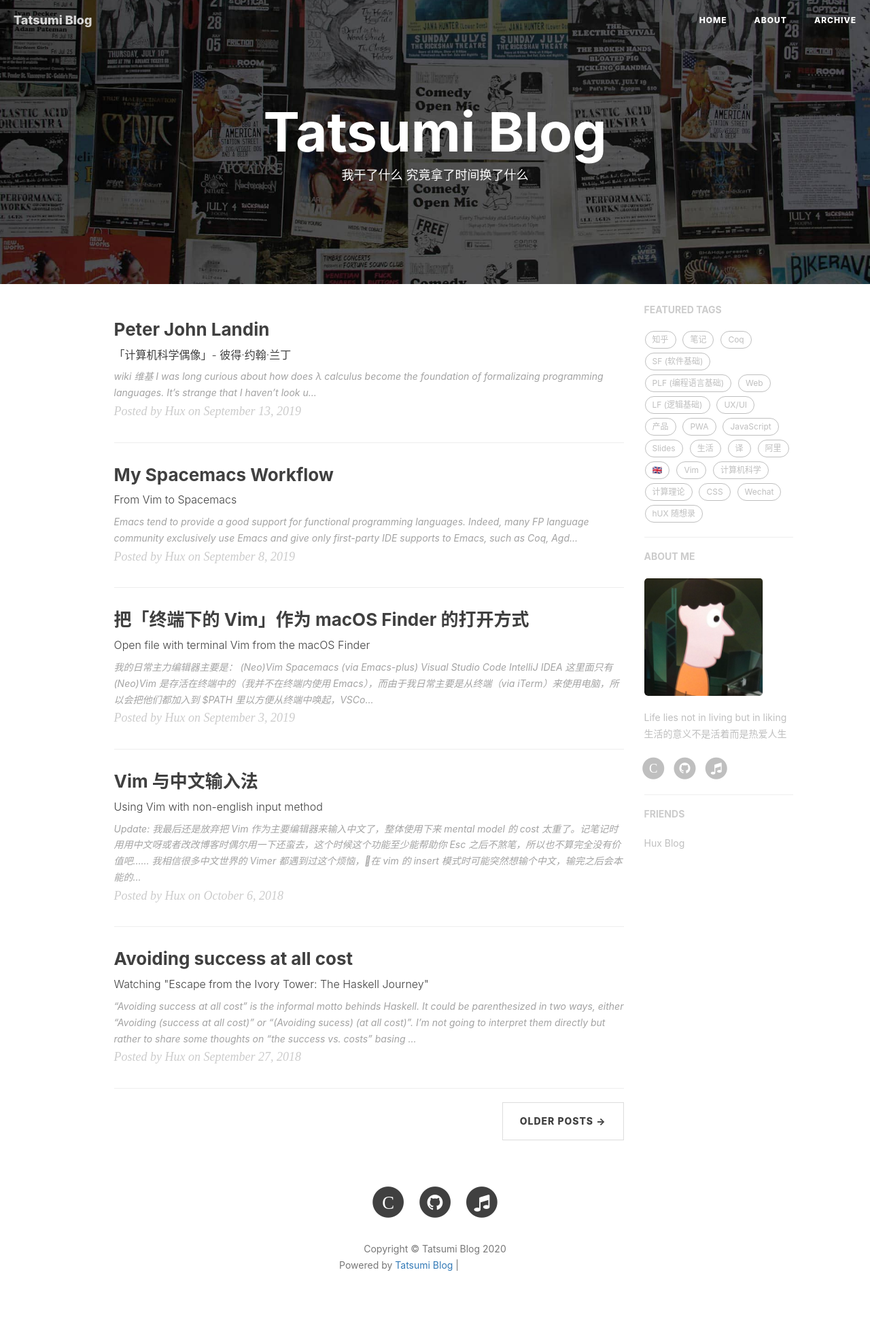
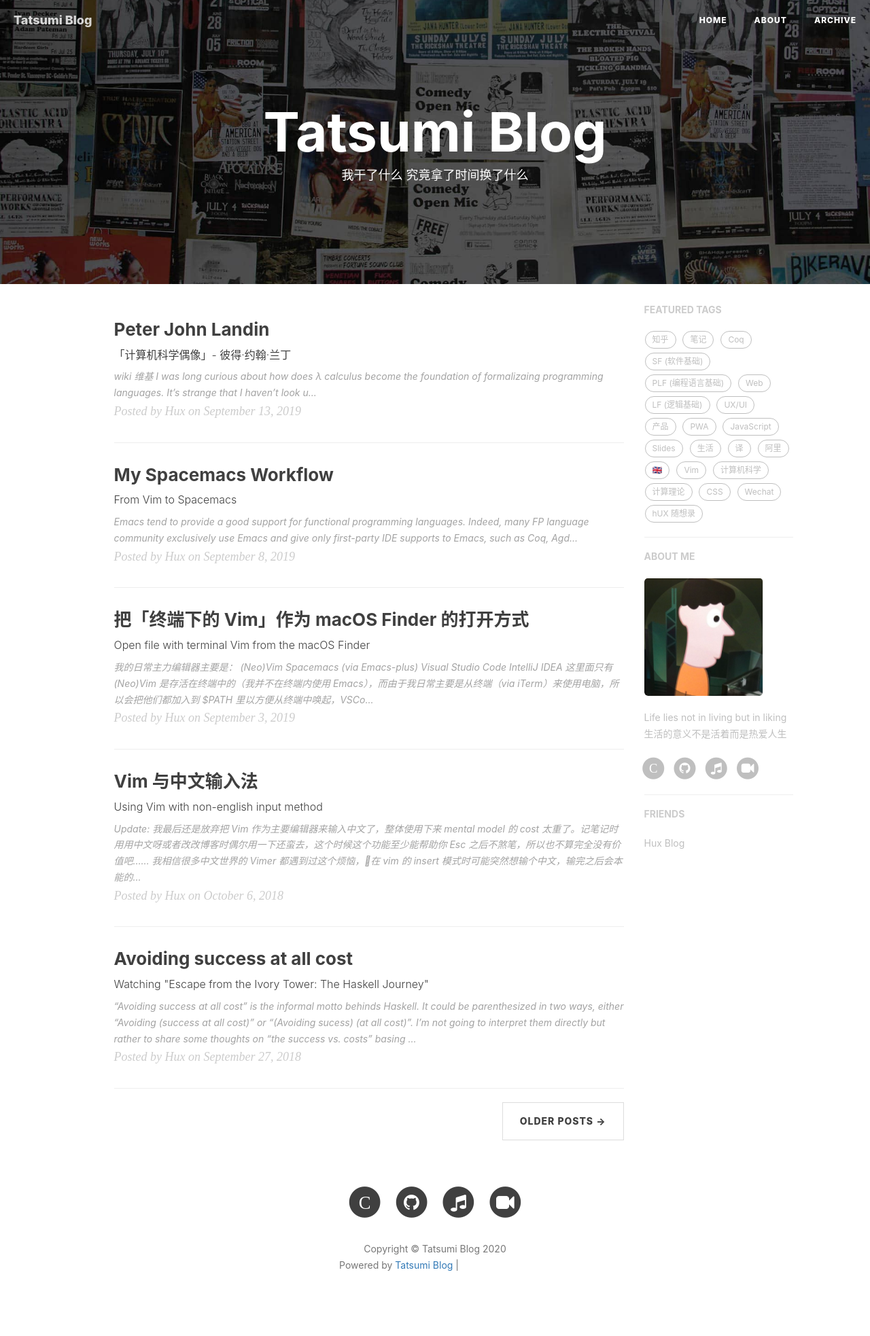
Before and after one commit to tatsumiw/tatsumiw.github.io, a Jekyll site: the page built from index.html, in a window 1280 px wide. Shown: the whole page at 68% size. Built offline with Jekyll 4.4.1, drawn with Linux system fonts in a browser that asks for light colours; nearby versions of some CDN libraries; the list of posts is cut into pages by our own code; comment, search, counter and statistics services are not loaded; grey boxes are pictures that could not be loaded.

Commit message:
20200406 modify

```diff
--- a/_config.yml
+++ b/_config.yml
@@ -1,6 +1,6 @@
 # Site settings
 title: Tatsumi Blog
-SEOTitle: Tatsumi的博客|Tatsumi Blog
+SEOTitle: Tatsumi Blog
 header-img: img/home-bg.jpg
 email: m13682288507@163.com
 description: "黑客与画家 | Tatsumi"
@@ -14,12 +14,13 @@ future: true
 # SNS settings
 RSS: false
 #weibo_username:     tatsumi
-#zhihu_username:     huxpro
+#zhihu_username:     tatsumi
 github_username:     tatsumiw
 oschina_username:    wtatsumi
 music_username:      61056276
-#twitter_username:   huxpro
-#facebook_username:  huxpro
+bililibi_username:   242692936
+#twitter_username:   tatsumi
+#facebook_username:  tatsumi
 #linkedin_username:  firstname-lastname-idxxxx
 
 
--- a/_includes/sns-links.html
+++ b/_includes/sns-links.html
@@ -98,4 +98,14 @@
     </a>
   </li>
   {% endif %}
+  {% if site.bililibi_username %}
+  <li>
+    <a target="_blank" href="https://space.bilibili.com/{{ site.bililibi_username }}">
+      <span class="fa-stack fa-lg">
+        <i class="fa fa-circle fa-stack-2x"></i>
+        <i class="fa fa-video-camera fa-stack-1x fa-inverse"></i>
+      </span>
+    </a>
+  </li>
+  {% endif %}
 </ul>
```
